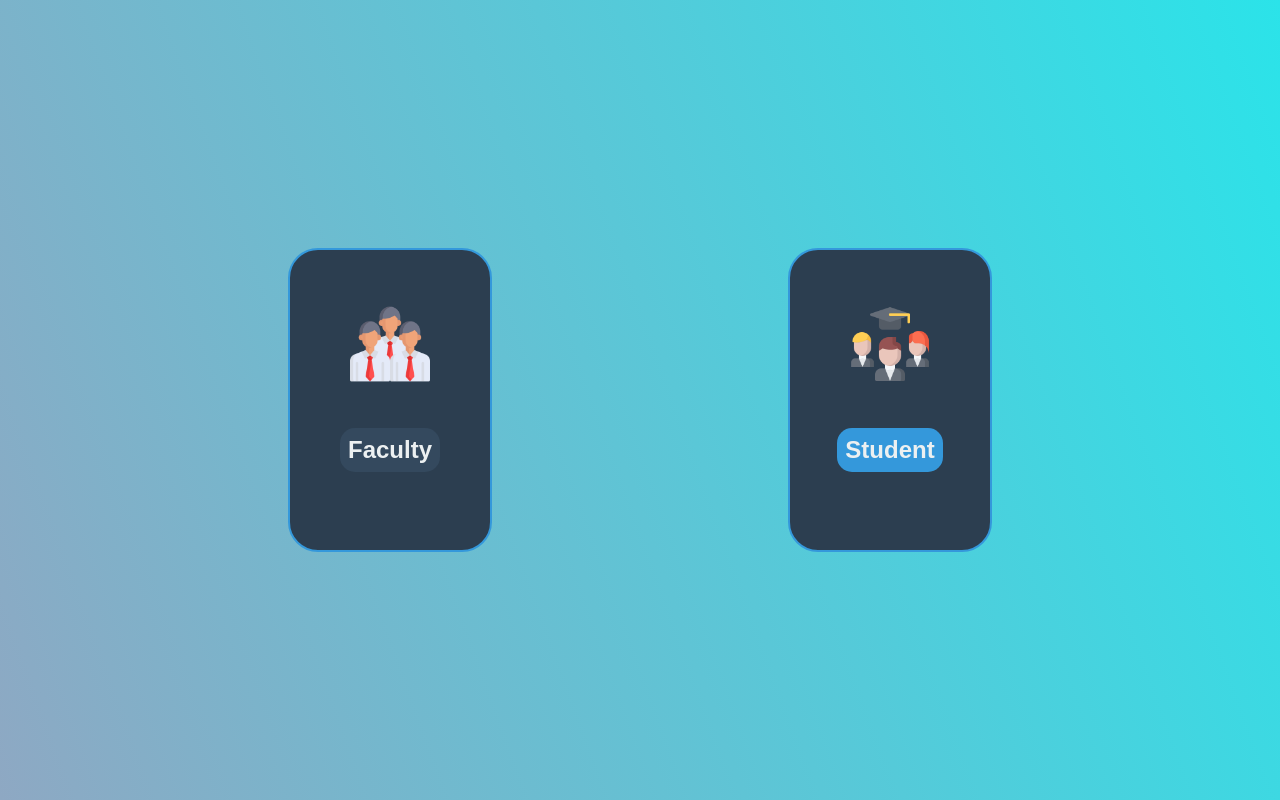
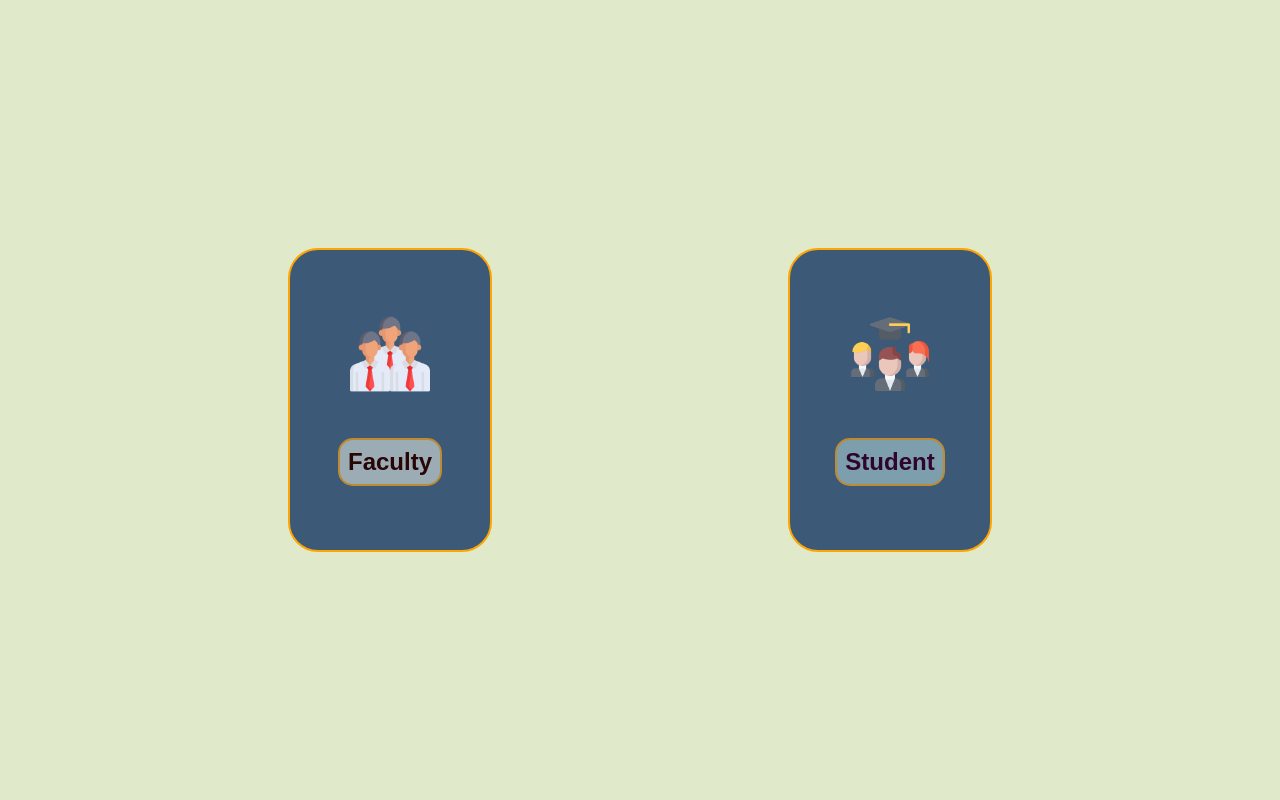
Before and after one commit to AdmGenSameer/SmartYodhaWebsite, a plain HTML site: page SElectionPage/Faculty and Student.html in a window 1280 px wide. Drawn offline with Linux system fonts and the light colour scheme.

Commit message:
Faculty and Student.html

```diff
--- a/SElectionPage/Faculty and Student.html
+++ b/SElectionPage/Faculty and Student.html
@@ -5,74 +5,60 @@
     <meta name="viewport" content="width=device-width, initial-scale=1.0">
     <title>Select Role</title>
     <style>
-        /* Color variables from the landing page */
-        :root {
-            --primary-color: #2c3e50;
-            --secondary-color: #34495e;
-            --accent-color: #3498db;
-            --button-bg: #e74c3c;
-            --button-hover-bg: #c0392b;
-            --background-gradient: -webkit-linear-gradient(20deg, #8ea8c3, #2be3e9);
-            --text-color: #333333;
-            --light-text: #ecf0f1;
-        }
-
         body {
-            font-family: 'Montserrat', sans-serif;
-            background: var(--background-gradient);
+            font-family: Arial, sans-serif;
+            background-color: rgba(129, 169, 34, 0.24);
             display: flex;
             justify-content: center;
             align-items: center;
             height: 100vh;
             margin: 0;
         }
-
         .container {
             display: flex;
             justify-content: space-around;
             width: 80%;
             max-width: 1000px;
         }
-
         .box {
             width: 200px;
             height: 300px;
-            border: 2px solid var(--accent-color);
+            border: 2px solid orange;
             display: flex;
             flex-direction: column;
             align-items: center;
             justify-content: center;
             cursor: pointer;
             border-radius: 30px;
-            background-color: var(--primary-color);
-            transition: background-color 0.3s ease;
+            background-color:#3c5a78 ;
         }
-
         .box img {
             width: 80px;
             height: 80px;
             margin-bottom: 20px;
         }
-
         .box h3 {
-            color: var(--light-text);
+            color: orange;
             font-size: 24px;
         }
-
         .box.faculty h3 {
-            background-color: var(--secondary-color);
+            color: rgb(40, 6, 6);
+            background-color: #a8b9bedf;
+            border: 2px solid rgb(192, 138, 47) ;
             padding: 8px;
             border-radius: 15px;
+            margin-bottom: 0px;
         }
-
         .box.student h3 {
-            background-color: var(--accent-color);
+            color: rgb(47, 5, 43);
+            background-color: #86aab5df;
+            border: 2px solid rgb(192, 138, 47) ;
             padding: 8px;
             border-radius: 15px;
+            margin-bottom: 0px;
         }
-
         .box:hover {
-            background-color: var(--button-hover-bg);
+            background-color: #333;
         }
     </style>
 </head>
```
